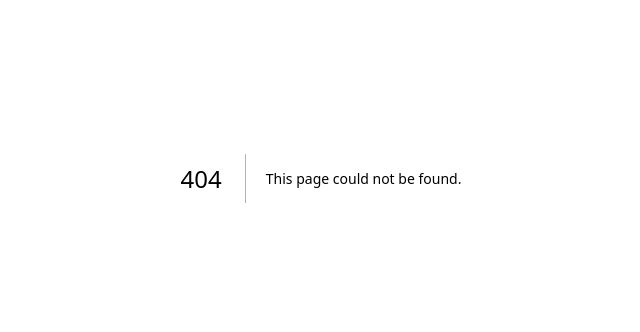
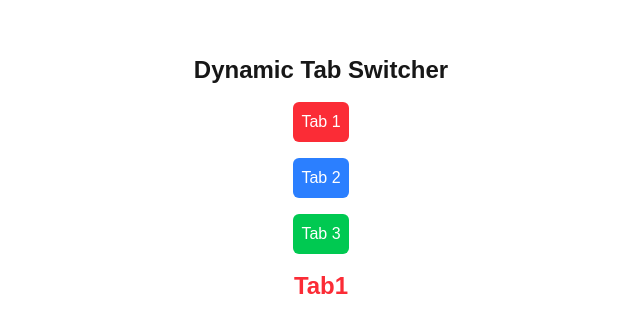
Before and after one commit to waizbart/nextjs-optmization-study, a Next.js app: page /dynamic-imports/tabs in a window 1280 px wide. Before the commit this address had no page. Shown: the part 222-554 px from the top of the page, without its empty margins (319-959 px from the left). Built offline with nearby package versions, Linux system fonts and the light colour scheme.

Commit message:
feat: add dynamic imports examples with chart and tabs

```diff
--- /dev/null
+++ b/app/dynamic-imports/chart/page.tsx
@@ -0,0 +1,5 @@
+import DynamicChart from "./ui";
+
+export default function ChartPage() {
+    return <DynamicChart />;
+}
--- /dev/null
+++ b/app/dynamic-imports/chart/ui/index.tsx
@@ -0,0 +1,13 @@
+'use client';
+
+import dynamic from 'next/dynamic';
+import Spinner from '@/components/spinner';
+
+const DynamicChart = dynamic(() => import('@/components/chart'), {
+    ssr: false,
+    loading: () => <Spinner />
+});
+
+export default function ChartPage() {
+    return <DynamicChart />;
+}
--- /dev/null
+++ b/app/dynamic-imports/tabs/page.tsx
@@ -0,0 +1,5 @@
+import TabsUI from "./ui";
+
+export default function TabsPage() {
+    return <TabsUI />;
+}
--- /dev/null
+++ b/app/dynamic-imports/tabs/ui/index.tsx
@@ -0,0 +1,28 @@
+'use client';
+
+import { useState } from 'react';
+import dynamic from 'next/dynamic';
+
+const DynamicTabs = {
+    Tab1: dynamic(() => import('./tab1')),
+    Tab2: dynamic(() => import('./tab2')),
+    Tab3: dynamic(() => import('./tab3'))
+};
+
+type TabKeys = keyof typeof DynamicTabs;
+
+export default function TabsUI() {
+    const [activeTab, setActiveTab] = useState<TabKeys>('Tab1');
+    const TabContent = DynamicTabs[activeTab];
+    return (
+        <div className="flex flex-col items-center justify-center h-screen gap-4">
+            <h1 className="text-2xl font-bold">Dynamic Tab Switcher</h1>
+            <button className="cursor-pointer bg-red-500 text-white p-2 rounded-md" onClick={() => setActiveTab('Tab1')}>Tab 1</button>
+            <button className="cursor-pointer bg-blue-500 text-white p-2 rounded-md" onClick={() => setActiveTab('Tab2')}>Tab 2</button>
+            <button className="cursor-pointer bg-green-500 text-white p-2 rounded-md" onClick={() => setActiveTab('Tab3')}>Tab 3</button>
+            <div>
+                <TabContent />
+            </div>
+        </div>
+    );
+};
--- /dev/null
+++ b/app/dynamic-imports/tabs/ui/tab1.tsx
@@ -0,0 +1,3 @@
+export default function Tab1() {
+    return <div className="text-2xl font-bold text-red-500">Tab1</div>;
+}
--- /dev/null
+++ b/app/dynamic-imports/tabs/ui/tab2.tsx
@@ -0,0 +1,3 @@
+export default function Tab2() {
+    return <div className="text-2xl font-bold text-blue-500">Tab2</div>;
+}
--- /dev/null
+++ b/app/dynamic-imports/tabs/ui/tab3.tsx
@@ -0,0 +1,3 @@
+export default function Tab3() {
+    return <div className="text-2xl font-bold text-green-500">Tab3</div>;
+}
```
